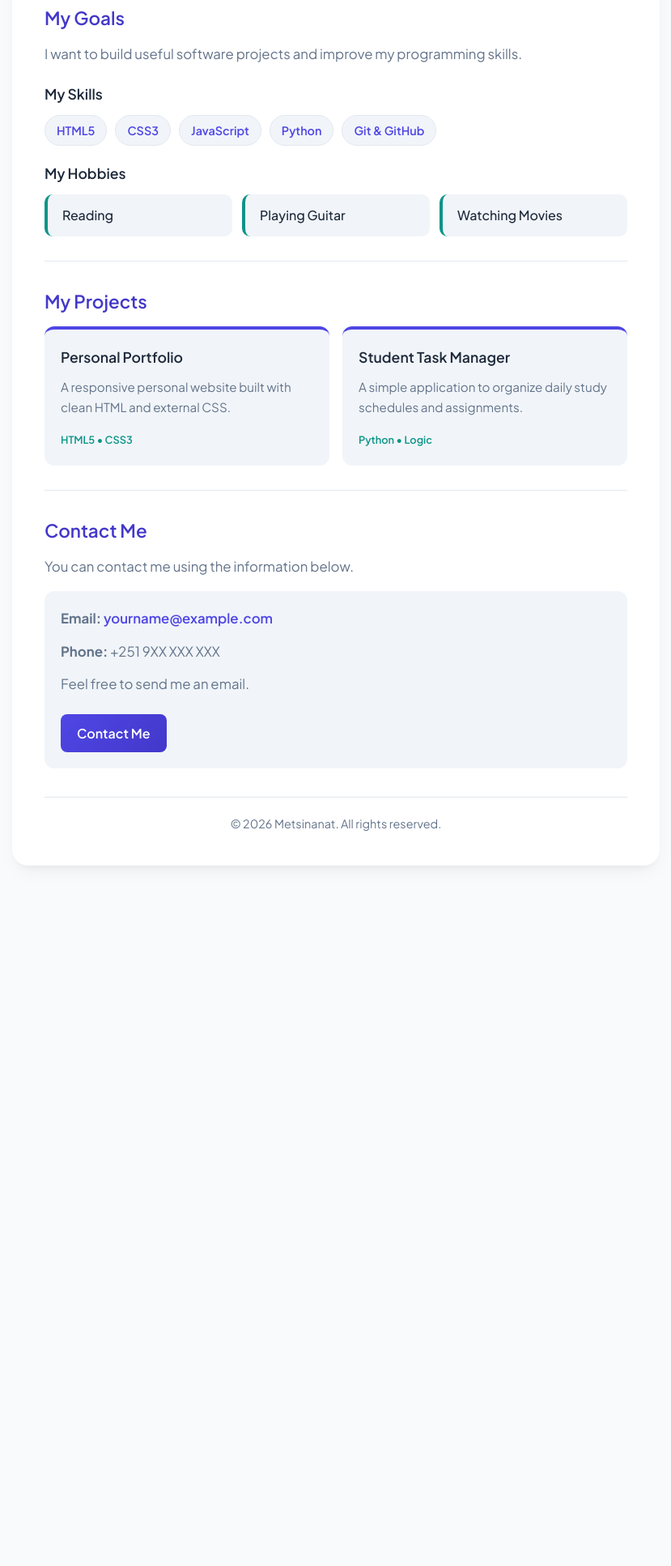
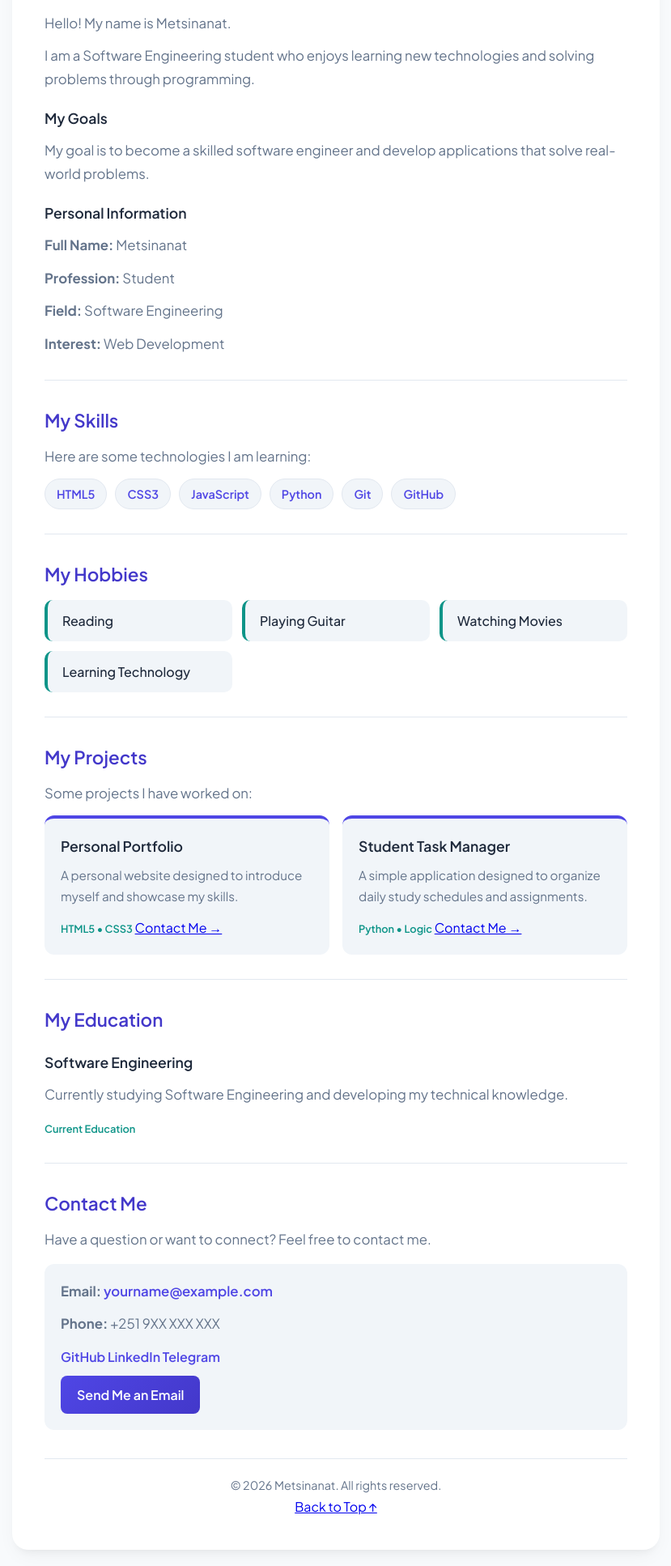
Before and after one commit to Metsinanat9/my-portfolio, a plain HTML site: page index.html in a window 1280 px wide. Shown: the part 666-2600 px from the top of the page at 81% size, without its empty margins (225-1054 px from the left). Before the commit the page ends 1755 px from the top, so only its background shows below. Drawn offline with Linux system fonts and the light colour scheme.

Commit message:
Refactor index.html for improved content and structure
Updated various sections of the portfolio website, including navigation links, content in the home and about sections, and improved project descriptions.

```diff
--- a/index.html
+++ b/index.html
@@ -1,107 +1,264 @@
+
 <!DOCTYPE html>
 <html lang="en">
 <head>
     <meta charset="UTF-8">
     <meta name="viewport" content="width=device-width, initial-scale=1.0">
+
     <title>Metsinanat | Software Engineering Student</title>
+
     <link href="https://fonts.googleapis.com/css2?family=Plus+Jakarta+Sans:wght@400;500;600;700&display=swap" rel="stylesheet">
+
     <link rel="stylesheet" href="style.css">
 </head>
+
 <body>
+
     <div class="container">
+
         <!-- Navigation -->
         <nav>
             <a href="#home">Home</a>
             <a href="#about">About</a>
+            <a href="#skills">Skills</a>
             <a href="#projects">Projects</a>
-            <a href="#contact">Contact Me</a>
+            <a href="#education">Education</a>
+            <a href="#contact">Contact</a>
         </nav>
 
         <!-- Home Section -->
         <section id="home">
-            <h1><em>Welcome to My Website</em></h1>
-            <p>Hello! Welcome to my personal portfolio website.</p>
+
+            <span class="welcome-badge">Welcome to My Portfolio</span>
+
+            <h1>
+                Hello, I'm <em>Metsinanat</em>
+            </h1>
+
+            <h3 class="hero-subtitle">
+                Software Engineering Student
+            </h3>
+
+            <p>
+                I am passionate about technology, programming,
+                and creating useful software solutions.
+            </p>
+
+            <a href="#projects" class="contact-button">
+                Explore My Projects
+            </a>
+
         </section>
 
         <hr>
 
         <!-- About Section -->
         <section id="about">
+
             <h2>About Me</h2>
-            <img src="profile.jpg" alt="Metsinanat's Profile Picture" class="profile-img">
+
+            <img src="profile.jpg"
+                 alt="Metsinanat Profile Picture"
+                 class="profile-img">
+
             <p>Hello! My name is Metsinanat.</p>
-            <p>I am a Software Engineering student.</p>
 
-            <hr>
-
-            <h2>My Goals</h2>
             <p>
-                I want to build useful software projects and improve my programming skills.
+                I am a Software Engineering student who enjoys
+                learning new technologies and solving problems
+                through programming.
             </p>
 
-            <!-- Skills Section -->
-            <h3>My Skills</h3>
+            <h3>My Goals</h3>
+
+            <p>
+                My goal is to become a skilled software engineer
+                and develop applications that solve real-world problems.
+            </p>
+
+            <h3>Personal Information</h3>
+
+            <div class="info-box">
+                <p><strong>Full Name:</strong> Metsinanat</p>
+                <p><strong>Profession:</strong> Student</p>
+                <p><strong>Field:</strong> Software Engineering</p>
+                <p><strong>Interest:</strong> Web Development</p>
+            </div>
+
+        </section>
+
+        <hr>
+
+        <!-- Skills Section -->
+        <section id="skills">
+
+            <h2>My Skills</h2>
+
+            <p>Here are some technologies I am learning:</p>
+
             <div class="skills-list">
                 <span class="skill-badge">HTML5</span>
                 <span class="skill-badge">CSS3</span>
                 <span class="skill-badge">JavaScript</span>
                 <span class="skill-badge">Python</span>
-                <span class="skill-badge">Git & GitHub</span>
+                <span class="skill-badge">Git</span>
+                <span class="skill-badge">GitHub</span>
             </div>
 
-            <!-- Hobbies Section -->
-            <h3>My Hobbies</h3>
+        </section>
+
+        <hr>
+
+        <!-- Hobbies Section -->
+        <section id="hobbies">
+
+            <h2>My Hobbies</h2>
+
             <ul>
                 <li>Reading</li>
                 <li>Playing Guitar</li>
                 <li>Watching Movies</li>
+                <li>Learning Technology</li>
             </ul>
+
         </section>
 
         <hr>
 
         <!-- Projects Section -->
         <section id="projects">
+
             <h2>My Projects</h2>
+
+            <p>Some projects I have worked on:</p>
+
             <div class="projects-grid">
+
                 <article class="project-card">
+
                     <h3>Personal Portfolio</h3>
-                    <p>A responsive personal website built with clean HTML and external CSS.</p>
+
+                    <p>
+                        A personal website designed to introduce
+                        myself and showcase my skills.
+                    </p>
+
                     <span class="project-tag">HTML5 • CSS3</span>
+
+                    <a href="#contact" class="project-link">
+                        Contact Me →
+                    </a>
+
                 </article>
+
                 <article class="project-card">
+
                     <h3>Student Task Manager</h3>
-                    <p>A simple application to organize daily study schedules and assignments.</p>
+
+                    <p>
+                        A simple application designed to organize
+                        daily study schedules and assignments.
+                    </p>
+
                     <span class="project-tag">Python • Logic</span>
+
+                    <a href="#contact" class="project-link">
+                        Contact Me →
+                    </a>
+
                 </article>
+
             </div>
+
+        </section>
+
+        <hr>
+
+        <!-- Education Section -->
+        <section id="education">
+
+            <h2>My Education</h2>
+
+            <div class="education-card">
+
+                <h3>Software Engineering</h3>
+
+                <p>
+                    Currently studying Software Engineering
+                    and developing my technical knowledge.
+                </p>
+
+                <span class="project-tag">Current Education</span>
+
+            </div>
+
         </section>
 
         <hr>
 
         <!-- Contact Section -->
         <section id="contact">
+
             <h2>Contact Me</h2>
-            <p>You can contact me using the information below.</p>
+
+            <p>
+                Have a question or want to connect?
+                Feel free to contact me.
+            </p>
+
             <div class="contact-box">
+
                 <p>
                     <strong>Email:</strong>
-                    <a href="mailto:yourname@example.com">yourname@example.com</a>
+                    <a href="mailto:yourname@example.com">
+                        yourname@example.com
+                    </a>
                 </p>
+
                 <p>
-                    <strong>Phone:</strong> +251 9XX XXX XXX
+                    <strong>Phone:</strong>
+                    +251 9XX XXX XXX
                 </p>
-                <p>Feel free to send me an email.</p>
-                <a class="contact-button" href="mailto:yourname@example.com">
-                    Contact Me
+
+                <div class="social-links">
+
+                    <a href="https://github.com/"
+                       target="_blank"
+                       rel="noopener noreferrer">GitHub</a>
+
+                    <a href="https://www.linkedin.com/"
+                       target="_blank"
+                       rel="noopener noreferrer">LinkedIn</a>
+
+                    <a href="https://t.me/"
+                       target="_blank"
+                       rel="noopener noreferrer">Telegram</a>
+
+                </div>
+
+                <a class="contact-button"
+                   href="mailto:yourname@example.com">
+                    Send Me an Email
                 </a>
+
             </div>
+
         </section>
 
         <!-- Footer -->
         <footer>
-            <p>© 2026 Metsinanat. All rights reserved.</p>
+
+            <p>
+                © 2026 Metsinanat. All rights reserved.
+            </p>
+
+            <a href="#home" class="back-to-top">
+                Back to Top ↑
+            </a>
+
         </footer>
+
     </div>
+
 </body>
 </html>
```
